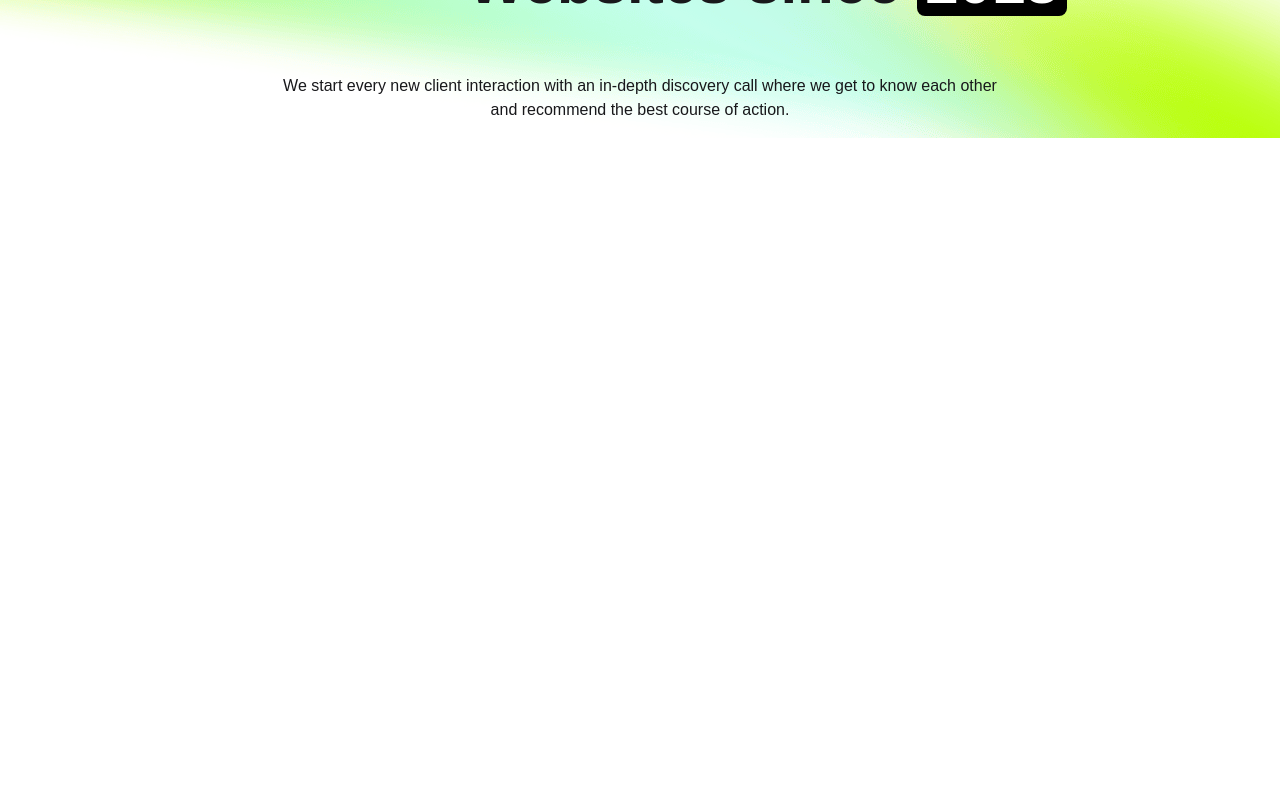
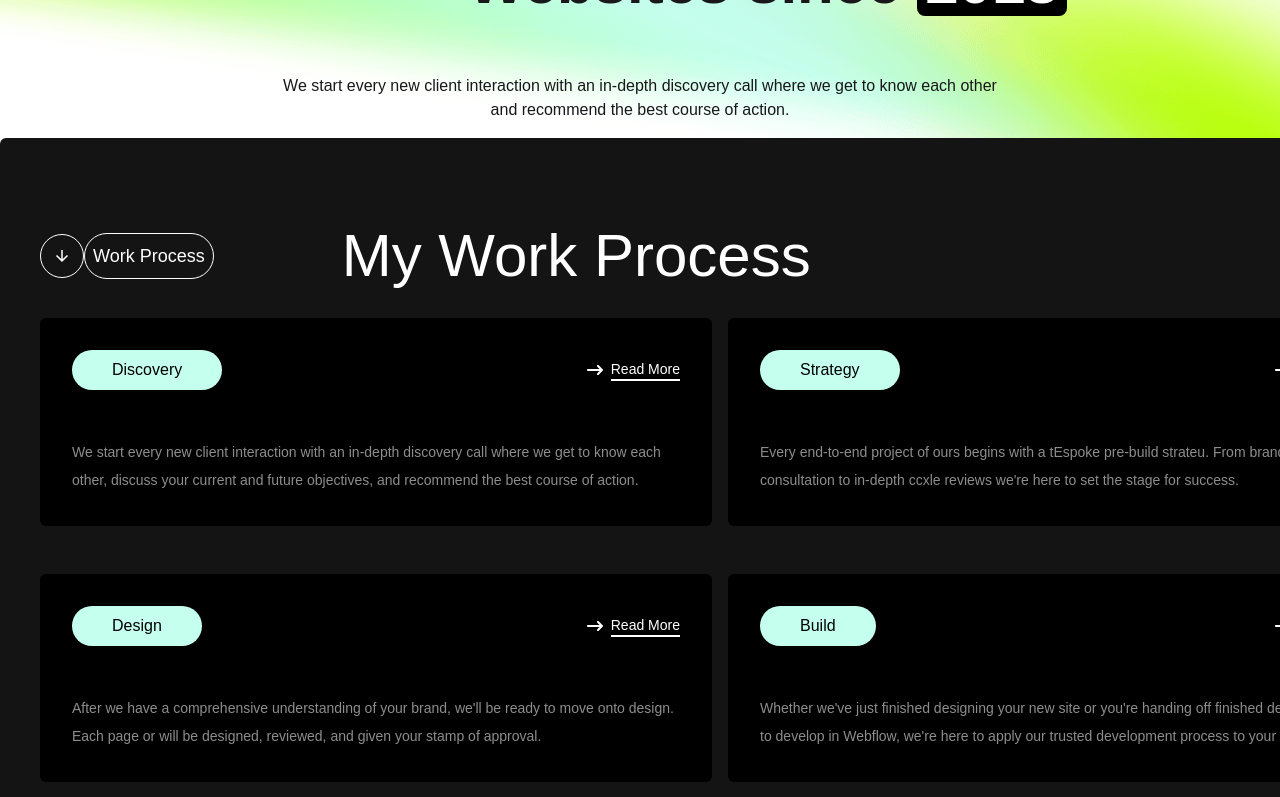
Before and after one commit to Shawon55660/shawon-task, a Next.js app: page / in a window 1280 px wide. Shown: the part 2000-2797 px from the top of the page. Before the commit the page ends 2138 px from the top, so only its background shows below. Built offline with nearby package versions, Linux system fonts and the light colour scheme; a web font is replaced by a local one.

Commit message:
third section done

```diff
--- a/src/app/page.tsx
+++ b/src/app/page.tsx
@@ -1,6 +1,7 @@
 import Bannar from "@/component/BannarComponent/Bannar";
 import FirstSection from "@/component/firstSection/FirstSection";
 import SecondSection from "@/component/SecondSection/SecondSection";
+import ThirdSection from "@/component/ThirdSection/ThirdSection";
 
 
 export default function Home() {
@@ -10,6 +11,7 @@ export default function Home() {
       <Bannar></Bannar>
       <FirstSection></FirstSection>
       <SecondSection></SecondSection>
+      <ThirdSection></ThirdSection>
     </div>
   );
 }
--- /dev/null
+++ b/src/component/ThirdSection/Card.tsx
@@ -0,0 +1,24 @@
+import React from 'react';
+import { FaArrowRightLong } from 'react-icons/fa6';
+interface CardProps{
+
+    text:string,
+    button:string
+
+}
+
+const Card:React.FC<CardProps> = ({text,button})=> {
+    return (
+        <div className=' bg-[#000000] group hover:bg-[#C5FF41] hover:rotate-[2deg] hover:text-black transition-all p-8 mt-8 rounded-md'>
+            <div className='flex  justify-between text-white items-center'>
+                <button className='bg-[#C5FFEE] text-black group-hover:text-white group-hover:bg-black  px-10 py-2 rounded-full'>{button}</button>
+                <button className='flex items-center gap-2 group-hover:text-black '> <FaArrowRightLong />
+                <span className='border-b-2  group-hover:text-black text-sm'>Read More</span></button>
+            </div>
+            <p className='text-sm group-hover:text-black leading-7 pt-12 text-[#ffffff8d]'>{text}</p>
+
+        </div>
+    );
+};
+
+export default Card;
--- /dev/null
+++ b/src/component/ThirdSection/ThirdSection.tsx
@@ -0,0 +1,42 @@
+import React from 'react';
+import SecondaryButton from '../Buttoncomponent/SecondaryButton';
+import Card from './Card';
+
+const ThirdSection = () => {
+    return (
+        <div className='w-[1440px] bg-[#141414] py-[40px] rounded-md px-[40px]'>
+
+            <div className='flex gap-32 pt-12 justify-start items-center'>
+                <SecondaryButton text='Work Process' borderColor='border-white' textColor='text-white'></SecondaryButton>
+                <h2 className='text-6xl  text-center  text-white'>My Work Process</h2>
+            </div>
+            <div className='grid grid-cols-2 gap-4'>
+                <Card text='We start every new client interaction
+with an in-depth discovery call where
+we get to know each other, discuss
+your current and future objectives,
+and recommend the best course of
+action.' button='Discovery'></Card>
+ <Card text="Every end-to-end project of ours
+begins with a tEspoke pre-build
+strateu. From brand ID consultation
+to in-depth ccxle reviews we're here
+to set the stage for success." button='Strategy'></Card>
+ <Card text="After we have a comprehensive
+understanding of your brand, we'll be
+ready to move onto design. Each page
+or will be designed, reviewed,
+and given your stamp of approval." button='Design'></Card>
+ <Card text="Whether we've just finished
+designing your new site or you're
+handing off finished designs for us to
+develop in Webflow, we're here to
+apply our trusted development
+process to your project." button='Build'></Card>
+            </div>
+
+        </div>
+    );
+};
+
+export default ThirdSection;
--- a/src/component/firstSection/FirstSection.tsx
+++ b/src/component/firstSection/FirstSection.tsx
@@ -7,7 +7,7 @@ import { FaReact } from 'react-icons/fa';
 
 const FirstSection = () => {
     return (
-        <div className='w-[1440px] bg-[#141414] py-[40px] px-[40px]'>
+        <div className='w-[1440px] bg-[#141414] rounded-md py-[40px] px-[40px]'>
              {/* SecondaryButton is here */}
             <div><SecondaryButton text='Why Choose me'textColor='text-white' borderColor='border-white' ></SecondaryButton></div>
            {/* main content start  */}
```
